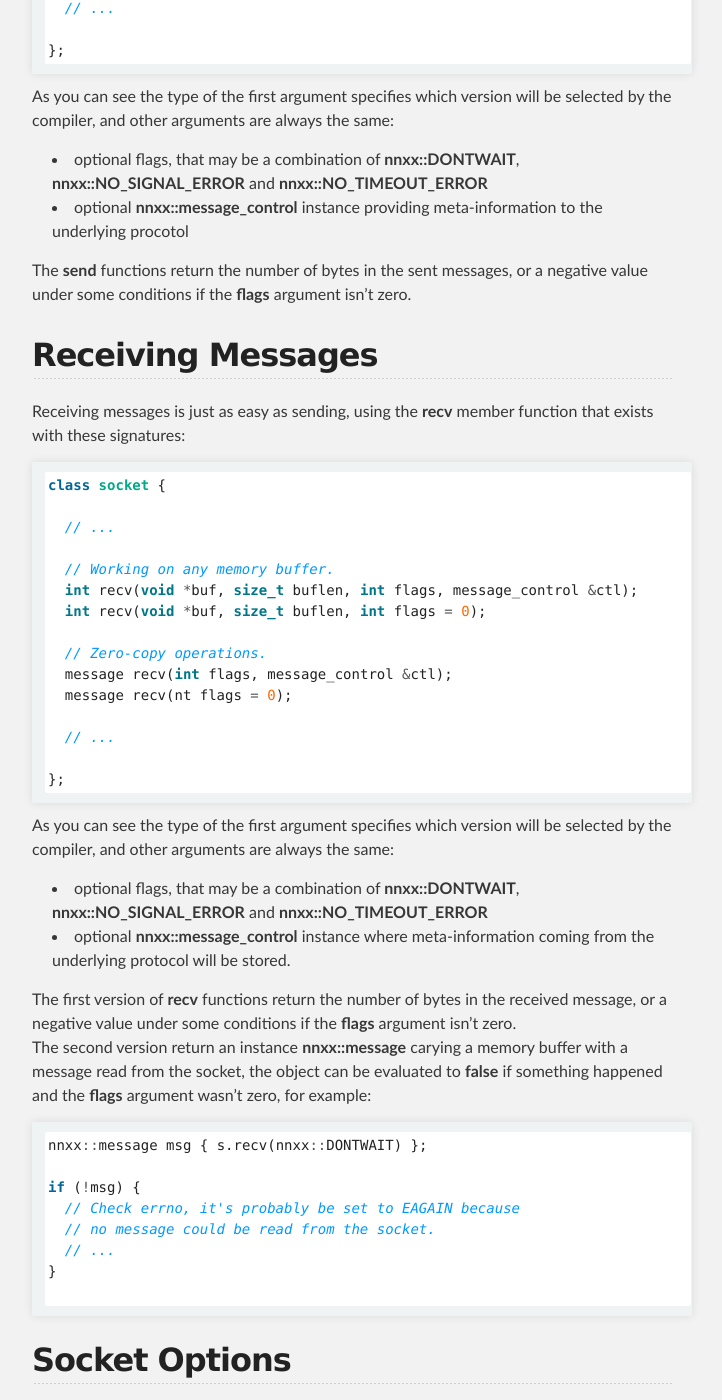
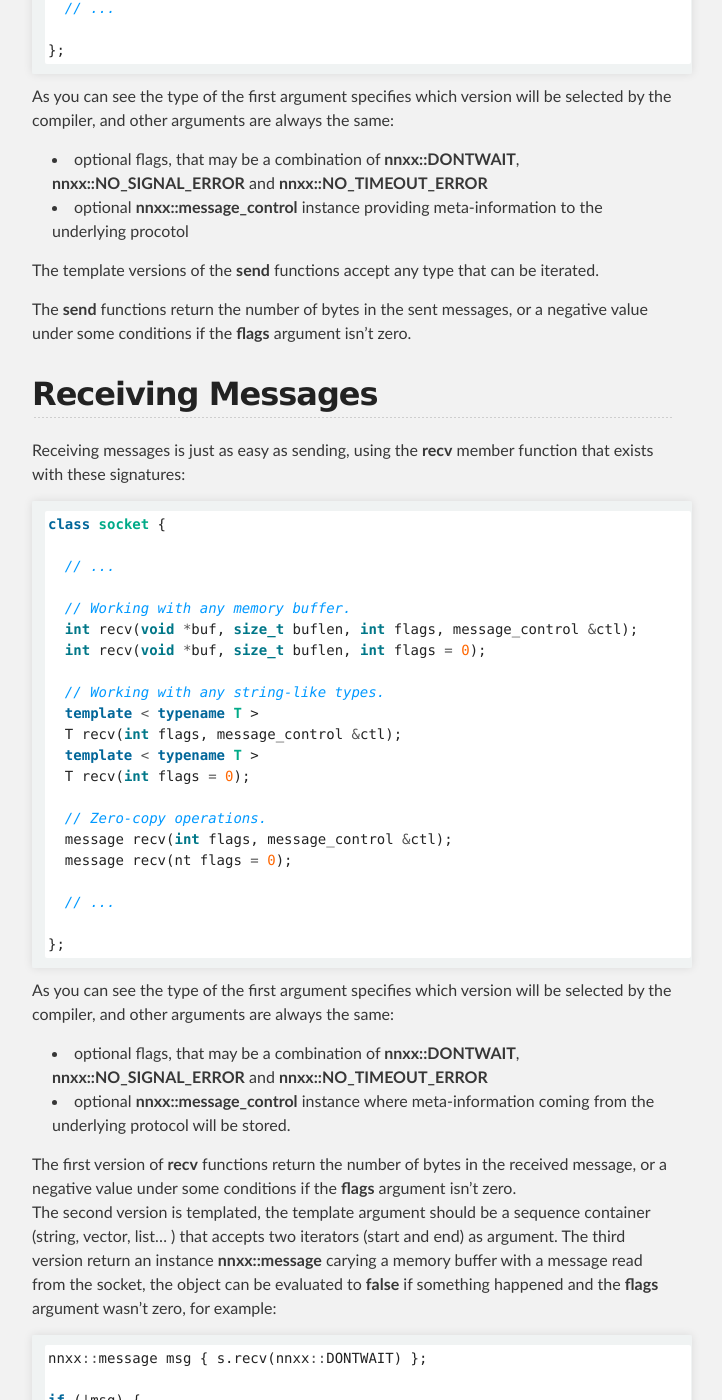
Before and after one commit to achille-roussel/nanomsgxx, a Jekyll site: the page built from sockets.md, in a window 1280 px wide and 1400 px high, scrolled down 964 px. Shown: the whole window, without its empty margins (288-1010 px from the left). Built offline with Jekyll 4.4.1, drawn with Linux system fonts in a browser that asks for light colours; Markdown is read by kramdown in place of the engine named in the settings; some of the changed text lies outside the part shown.

Commit message:
update pages

```diff
--- a/sockets.md
+++ b/sockets.md
@@ -24,7 +24,7 @@ class socket {
 
   // ...
 
-  // Working on any memory buffer.
+  // Working with any memory buffer.
   int send(const void *buf, size_t buflen, int flags, message_control &&ctl);
   int send(const void *buf, size_t buflen, int flags = 0);
 
@@ -32,11 +32,11 @@ class socket {
   int send(const char *str, int flags, message_control &&ctl);
   int send(const char *str, int flags = 0);
 
-  // Working with any string-like type
-  template < typename String >
-  int send(const String &str, int flags, message_control &&ctl);
-  template < typename String >
-  int send(const String &str, int flags = 0);
+  // Working with any string-like types.
+  template < typename T >
+  int send(const T &str, int flags, message_control &&ctl);
+  template < typename T >
+  int send(const T &str, int flags = 0);
 
   // Zero-copy operations.
   int send(message &&msg, int flags, message_control &&ctl);
@@ -55,6 +55,9 @@ selected by the compiler, and other arguments are always the same:
 - optional **nnxx::message_control** instance providing meta-information to the
 underlying procotol
 
+The template versions of the **send** functions accept any type that can be
+iterated.
+
 The **send** functions return the number of bytes in the sent messages, or
 a negative value under some conditions if the **flags** argument isn't zero.
 
@@ -69,9 +72,15 @@ class socket {
 
   // ...
 
-  // Working on any memory buffer.
+  // Working with any memory buffer.
   int recv(void *buf, size_t buflen, int flags, message_control &ctl);
   int recv(void *buf, size_t buflen, int flags = 0);
+
+  // Working with any string-like types.
+  template < typename T >
+  T recv(int flags, message_control &ctl);
+  template < typename T >
+  T recv(int flags = 0);
 
   // Zero-copy operations.
   message recv(int flags, message_control &ctl);
@@ -93,7 +102,10 @@ the underlying protocol will be stored.
 The first version of **recv** functions return the number of bytes in the
 received message, or a negative value under some conditions if the **flags**
 argument isn't zero.
-The second version return an instance **nnxx::message** carying a memory buffer
+The second version is templated, the template argument should be a sequence
+container (string, vector, list... ) that accepts two iterators (start and end)
+as argument.
+The third version return an instance **nnxx::message** carying a memory buffer
 with a message read from the socket, the object can be evaluated to **false** if
 something happened and the **flags** argument wasn't zero, for example:
 
@@ -131,6 +143,9 @@ class socket {
   template < typename T >
   void getopt(int level, int optname, T &optval) const;
 
+  template < typename T >
+  T getopt(int level, int optname) const;
+
   // ...
 
 };
```
